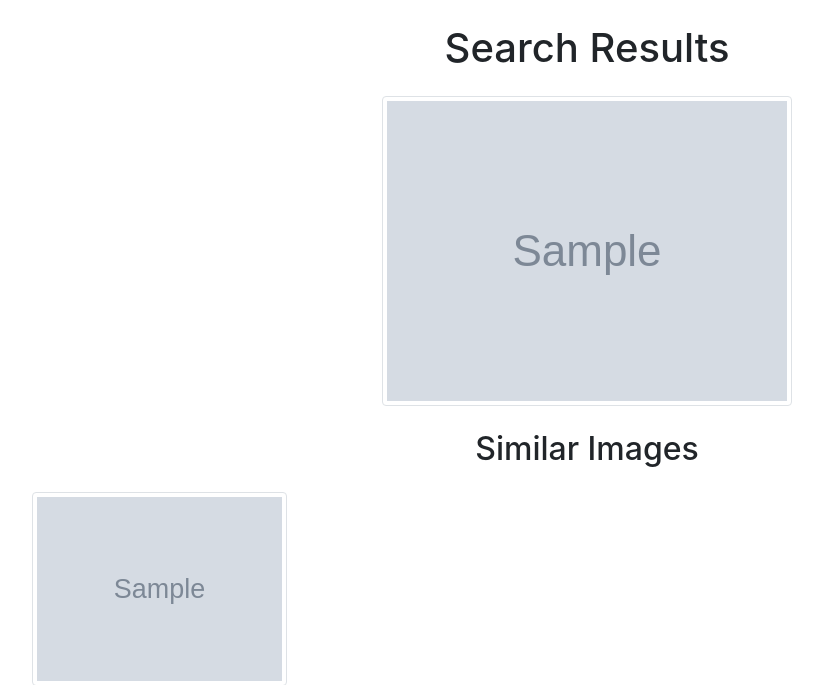
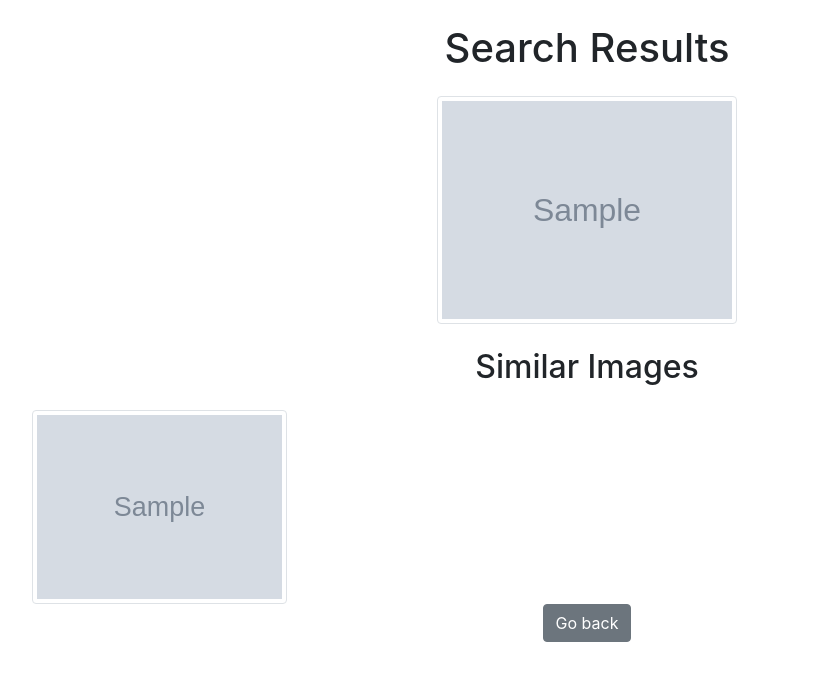
Before and after one commit to Mattew03/Proyecto-IIB-RI, a Flask app: template frontend/templates/results.html in a window 1280 px wide. Shown: the top 685 px of the page, without its empty margins (53-876 px from the left). Run offline with Flask 3, Linux system fonts and the light colour scheme; the template is opened without the code that fills it: most values are stand-ins (such as "Sample title", 1, 10 or a date in 2020); grey boxes marked "Sample" are stand-in pictures; parts of the project's set-up code (start-up, migrations or seed data) failed here and were passed over; some libraries are stand-ins or nearby versions.

Commit message:
Codigo Finalizado

```diff
--- a/backend/app.py
+++ b/backend/app.py
@@ -29,7 +29,8 @@ def upload_file():
 
 @app.route('/uploads/<filename>')
 def send_uploaded_file(filename):
-    return send_from_directory(app.config['UPLOAD_FOLDER'], filename)
+    base_dir2 = 'D:\\U\\7. Septimo\\RI\\Proyecto-IIB-RI\\backend\\uploads'
+    return send_from_directory(base_dir2, filename)
 
 @app.route('/caltech-101/<path:filename>')
 def send_caltech_file(filename=''):
--- a/frontend/templates/results.html
+++ b/frontend/templates/results.html
@@ -12,7 +12,7 @@
         <h1 class="text-center my-4">Search Results</h1>
 
         <div class="text-center">
-            <img src="{{ url_for('send_uploaded_file', filename=result.uploaded_image) }}" alt="Uploaded Image" class="img-fluid img-thumbnail">
+            <img src="{{ url_for('send_uploaded_file', filename=result.uploaded_image) }}" alt="Uploaded Image" class="img-fluid img-thumbnail" style="max-width:300px;">
         </div>
 
         <h2 class="text-center my-4">Similar Images</h2>
```
Also changed, not shown: backend/uploads/Cat_November_2010-1a.jpg (deleted), backend/uploads/barco.jpg (deleted), backend/uploads/barril.jpg (deleted), backend/uploads/depositphotos_398948462-stock-photo-fresh-raw-fish-rudd-isolated.jpg (deleted), backend/uploads/image_0013.jpg (deleted), backend/uploads/images.jpg (deleted), backend/uploads/motocicleta-cfmoto-700clx-heritage.jpg (deleted).
